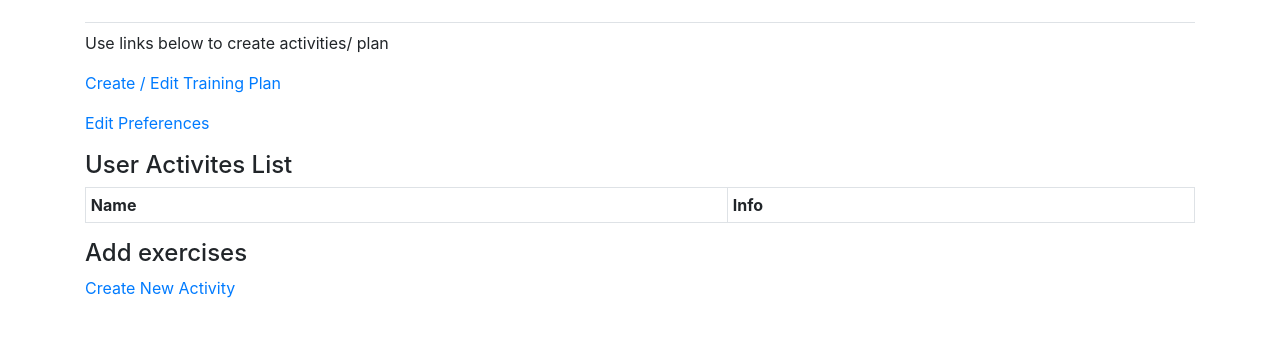
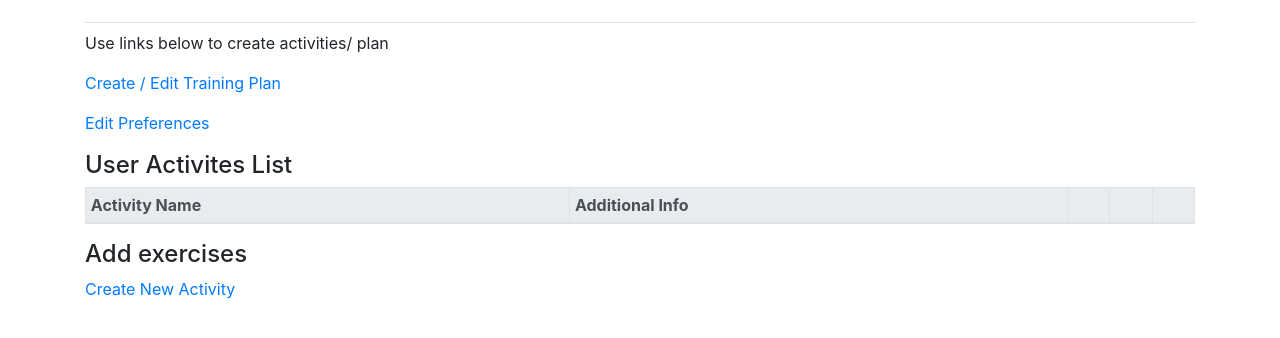
Before and after one commit to kalexf/kpv2, a Django app: page / in a window 1280 px wide. Shown: the part 150-488 px from the top of the page. Run offline with Django 4.2, Linux system fonts and the light colour scheme; the visitor is signed in with stand-in values (Sample User, id 1); data comes from the database, SQL or seed files in the repository; data that the repository does not hold is empty; some libraries are stand-ins or nearby versions.

Commit message:
formatting templates

```diff
--- a/planner/templates/planner/history.html
+++ b/planner/templates/planner/history.html
@@ -9,7 +9,7 @@
 
 {% if history_list %}
 <table class="table table-bordered table-sm">
-  <thead>
+  <thead class="thead-light">
     <tr>
       <th scope="col">Date</th>
       <th scope="col">Name</th>
--- a/planner/templates/planner/home.html
+++ b/planner/templates/planner/home.html
@@ -12,13 +12,15 @@
           <h4>User Schedule</h4>
             <table class="table table-bordered table-sm">
               <!-- schedule week one -->
-              <tr>
-                {% for day in schedule_list|slice:":7" %}
-                <td>
-                    {{day.date_str}}
-                </td>
-                {% endfor %}
-              </tr>
+              <thead class="thead-light">
+                <tr>
+                  {% for day in schedule_list|slice:":7" %}
+                  <th scope="col">
+                      {{day.date_str}}
+                  </th>
+                  {% endfor %}
+                </tr>
+              </thead>
               <tr>
                 {% for day in schedule_list|slice:":7" %}
                 <td>
@@ -36,13 +38,15 @@
                 {% endfor %}
               </tr>
               <!-- schedule week two -->
+              <thead class="thead-light">
               <tr>
                 {% for day in schedule_list|slice:"7:14" %}
-                <td>
+                <th scope="col">
                     {{day.date_str}}
-                </td>
+                </th>
                 {% endfor %}
               </tr>
+              </thead>
               <tr>
                 {% for day in schedule_list|slice:"7:14" %}
                 <td>
@@ -68,9 +72,18 @@
         <!--Individual Activities and links for editing / submitting them -->
         <h4>User Activites List</h4>
           <table class="table table-bordered table-sm">
+            <thead class="thead-light">
             <tr>
-              <th>Name</th><th>Info</th>
+              <th>Activity Name</th>
+              <th>Additional Info</th>
+              <th></th>
+              <th></th>
+              <th></th>
             </tr>
+            </tr>
+            </tr>
+            </tr>
+          </thead>
               {% for act in activities %}
             <tr>
               <td>{{act.name}}</td>
```
Also changed, not shown: planner/templates/planner/mileage_history.html (+6 -4 lines).
